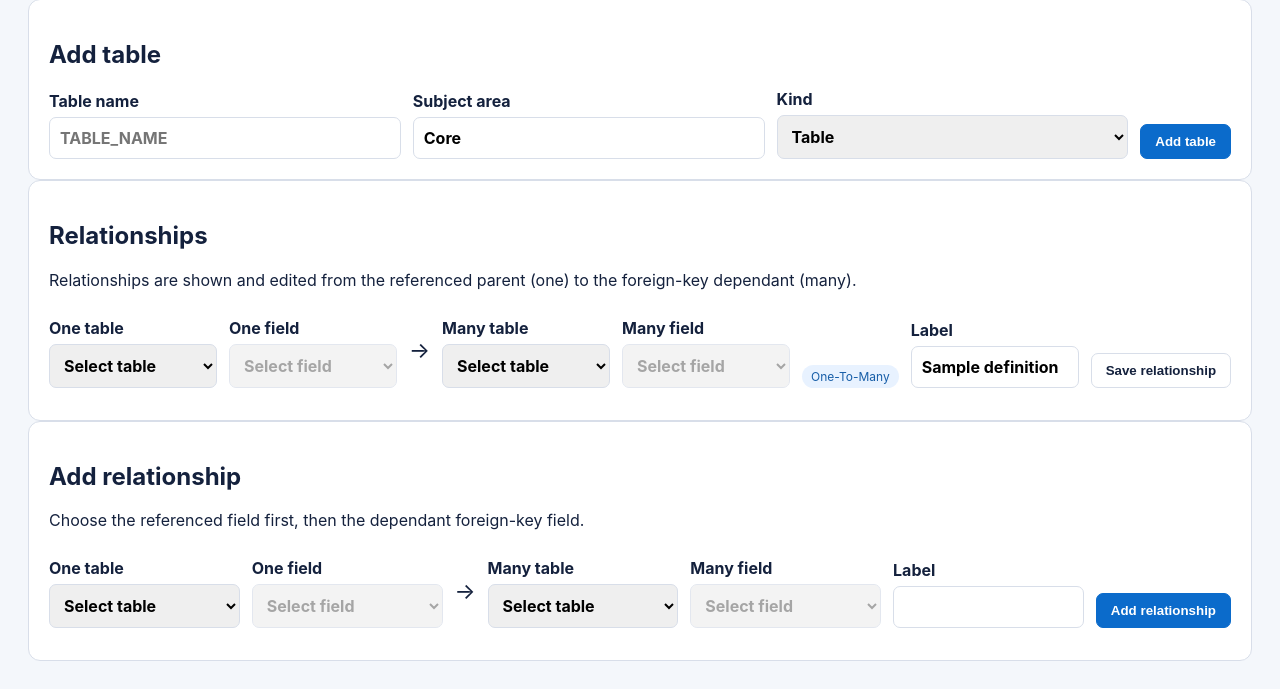
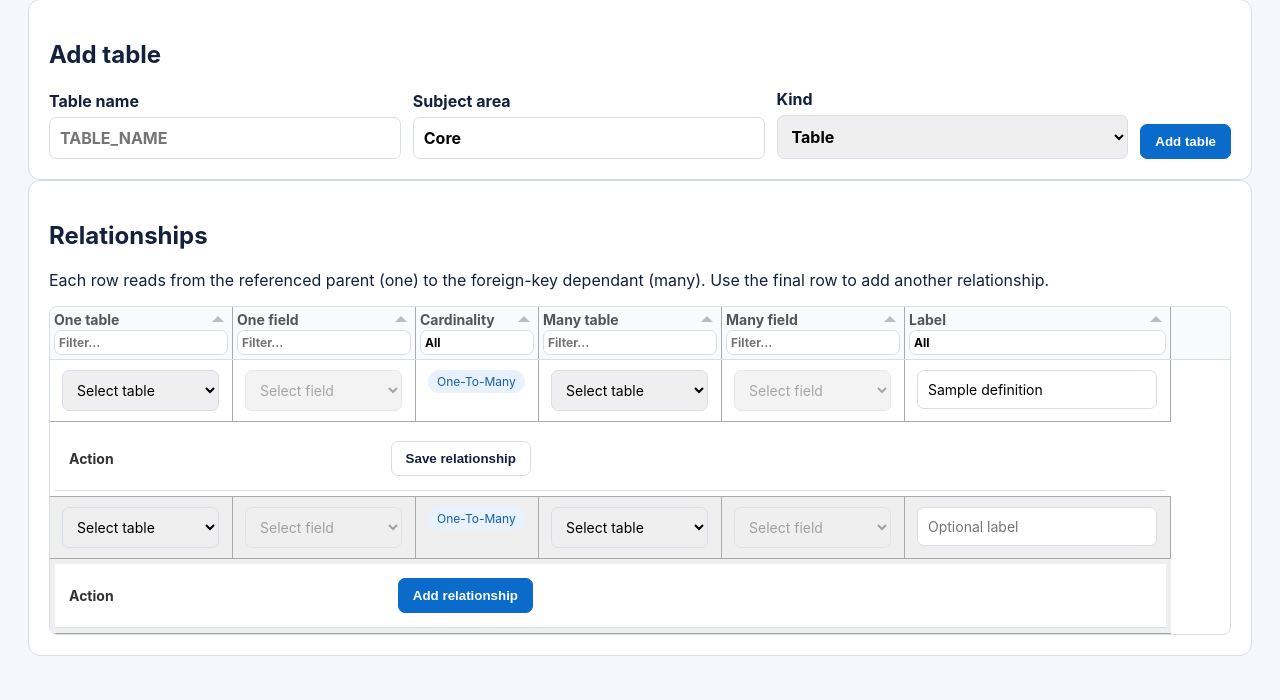
Before and after one commit to zageabb/system-knowledge-designer, a Flask app: page /projects/1/catalogue in a window 1280 px wide. Shown: the part 573-1273 px from the top of the page. Before the commit the page ends 1234 px from the top, so only its background shows below. Run offline with Flask 3, Linux system fonts and the light colour scheme; a user stored in the database is signed in; tables that the repository leaves empty hold one stand-in row (values such as "Sample post"); some libraries are stand-ins or nearby versions.

Commit message:
Show relationships in editable grid

```diff
--- a/templates/catalogue.html
+++ b/templates/catalogue.html
@@ -5,8 +5,8 @@
 {%- endmacro %}
 {% set field_types=['integer','decimal','string','boolean','date','datetime','text','uuid','json','binary'] %}
 {% macro type_select(current, form_id='', disabled=false) -%}<select name="data_type" aria-label="Data type" required{% if form_id %} form="{{form_id}}"{% endif %}{% if disabled %} disabled{% endif %}>{% if current not in field_types %}<option selected>{{current}}</option>{% endif %}{% for field_type in field_types %}<option value="{{field_type}}" {% if field_type==current %}selected{% endif %}>{{field_type}}</option>{% endfor %}</select>{%- endmacro %}
-{% macro table_select(name, current, side) -%}<select name="{{name}}" data-relationship-table="{{side}}" required><option value="">Select table</option>{% for candidate in tables %}<option value="{{candidate.name}}" {% if candidate.name==current %}selected{% endif %}>{{candidate.name}}</option>{% endfor %}</select>{%- endmacro %}
-{% macro field_select(name, current, selected_table, side) -%}<select name="{{name}}" data-relationship-field="{{side}}" required><option value="">Select field</option>{% for candidate in tables %}{% for field in candidate.columns|sort(attribute='position') %}<option value="{{field.name}}" data-table="{{candidate.name}}" {% if candidate.name==selected_table and field.name==current %}selected{% endif %}>{{field.name}}</option>{% endfor %}{% endfor %}</select>{%- endmacro %}
+{% macro table_select(name, current, side, form_id, key) -%}<select form="{{form_id}}" name="{{name}}" data-relationship-table="{{side}}" data-relationship-key="{{key}}" required><option value="">Select table</option>{% for candidate in tables %}<option value="{{candidate.name}}" {% if candidate.name==current %}selected{% endif %}>{{candidate.name}}</option>{% endfor %}</select>{%- endmacro %}
+{% macro field_select(name, current, selected_table, side, form_id, key) -%}<select form="{{form_id}}" name="{{name}}" data-relationship-field="{{side}}" data-relationship-key="{{key}}" required><option value="">Select field</option>{% for candidate in tables %}{% for field in candidate.columns|sort(attribute='position') %}<option value="{{field.name}}" data-table="{{candidate.name}}" {% if candidate.name==selected_table and field.name==current %}selected{% endif %}>{{field.name}}</option>{% endfor %}{% endfor %}</select>{%- endmacro %}
 {% block content %}
 <div class="page-head"><div><a href="{{url_for('workbench',project_id=project.id)}}">← Workbench</a><h1>{{project.name}} catalogue</h1><p>{% if revision %}Structured objects from revision {{revision.revision_number}} ({{revision.status}}). Catalogue saves create a new draft revision and regenerate the ER source and diagram.{% else %}No structured revision exists yet.{% endif %}</p></div></div>
 {% if revision and not editable %}<section class="card"><p>This historical revision is read-only. <a href="{{url_for('catalogue',project_id=project.id)}}">Open the latest catalogue to edit</a>.</p></section>{% endif %}
@@ -22,8 +22,11 @@
 
 {% if editable %}<section class="card"><h2>Add table</h2><form method="post" class="catalogue-inline">{{revision_fields('add_table')}}<label>Table name<input name="name" required placeholder="TABLE_NAME"></label><label>Subject area<input name="subject_area" value="Core" required></label><label>Kind<select name="kind"><option value="table">Table</option><option value="view">View</option></select></label><button class="primary">Add table</button></form></section>{% endif %}
 
-{% if relationships %}<section class="card"><h2>Relationships</h2><p>Relationships are shown and edited from the referenced parent (one) to the foreign-key dependant (many).</p>{% for rel in relationships %}{% if editable %}<form method="post" class="catalogue-inline relationship-form">{{revision_fields('update_relationship')}}<input type="hidden" name="original_one_table" value="{{rel.target_table}}"><input type="hidden" name="original_one_column" value="{{rel.target_column}}"><input type="hidden" name="original_many_table" value="{{rel.source_table}}"><input type="hidden" name="original_many_column" value="{{rel.source_column}}"><label>One table{{table_select('one_table',rel.target_table,'one')}}</label><label>One field{{field_select('one_column',rel.target_column,rel.target_table,'one')}}</label><span class="relationship-arrow">→</span><label>Many table{{table_select('many_table',rel.source_table,'many')}}</label><label>Many field{{field_select('many_column',rel.source_column,rel.source_table,'many')}}</label><span class="status">one-to-many</span><label>Label<input name="label" value="{{rel.label}}"></label><button>Save relationship</button></form>{% else %}<p><code>{{rel.target_table}}.{{rel.target_column}}</code> → <code>{{rel.source_table}}.{{rel.source_column}}</code> · one-to-many{% if rel.label %} · {{rel.label}}{% endif %}</p>{% endif %}{% endfor %}</section>{% endif %}
-
-{% if editable %}<section class="card"><h2>Add relationship</h2><p>Choose the referenced field first, then the dependant foreign-key field.</p><form method="post" class="catalogue-inline relationship-form">{{revision_fields('add_relationship')}}<label>One table{{table_select('one_table','','one')}}</label><label>One field{{field_select('one_column','','','one')}}</label><span class="relationship-arrow">→</span><label>Many table{{table_select('many_table','','many')}}</label><label>Many field{{field_select('many_column','','','many')}}</label><label>Label<input name="label"></label><button class="primary">Add relationship</button></form></section>{% endif %}
+{% if relationships or editable %}<section class="card catalogue-object"><h2>Relationships</h2><p>Each row reads from the referenced parent (one) to the foreign-key dependant (many). Use the final row to add another relationship.</p>
+{% if editable %}{% for rel in relationships %}<form method="post" id="relationship-{{rel.id}}">{{revision_fields('update_relationship')}}<input type="hidden" name="original_one_table" value="{{rel.target_table}}"><input type="hidden" name="original_one_column" value="{{rel.target_column}}"><input type="hidden" name="original_many_table" value="{{rel.source_table}}"><input type="hidden" name="original_many_column" value="{{rel.source_column}}"></form>{% endfor %}<form method="post" id="relationship-new">{{revision_fields('add_relationship')}}</form>{% endif %}
+<table><thead><tr><th>One table</th><th>One field</th><th>Cardinality</th><th>Many table</th><th>Many field</th><th>Label</th>{% if editable %}<th>Action</th>{% endif %}</tr></thead><tbody>
+{% for rel in relationships %}{% set relationship_form='relationship-' ~ rel.id %}<tr><td>{% if editable %}{{table_select('one_table',rel.target_table,'one',relationship_form,relationship_form)}}{% else %}{{rel.target_table}}{% endif %}</td><td>{% if editable %}{{field_select('one_column',rel.target_column,rel.target_table,'one',relationship_form,relationship_form)}}{% else %}{{rel.target_column}}{% endif %}</td><td><span class="status">one-to-many</span></td><td>{% if editable %}{{table_select('many_table',rel.source_table,'many',relationship_form,relationship_form)}}{% else %}{{rel.source_table}}{% endif %}</td><td>{% if editable %}{{field_select('many_column',rel.source_column,rel.source_table,'many',relationship_form,relationship_form)}}{% else %}{{rel.source_column}}{% endif %}</td><td>{% if editable %}<input form="{{relationship_form}}" name="label" value="{{rel.label}}">{% else %}{{rel.label or '—'}}{% endif %}</td>{% if editable %}<td><button form="{{relationship_form}}">Save relationship</button></td>{% endif %}</tr>{% endfor %}
+{% if editable %}<tr><td>{{table_select('one_table','','one','relationship-new','relationship-new')}}</td><td>{{field_select('one_column','','','one','relationship-new','relationship-new')}}</td><td><span class="status">one-to-many</span></td><td>{{table_select('many_table','','many','relationship-new','relationship-new')}}</td><td>{{field_select('many_column','','','many','relationship-new','relationship-new')}}</td><td><input form="relationship-new" name="label" placeholder="Optional label"></td><td><button form="relationship-new" class="primary">Add relationship</button></td></tr>{% endif %}
+</tbody></table></section>{% endif %}
 {% endblock %}
-{% block scripts %}<script>document.querySelectorAll('.relationship-form').forEach(form=>{['one','many'].forEach(side=>{const table=form.querySelector(`[data-relationship-table="${side}"]`);const field=form.querySelector(`[data-relationship-field="${side}"]`);if(!table||!field)return;const filter=()=>{const selected=table.value;let visibleSelection=false;Array.from(field.options).forEach(option=>{if(!option.dataset.table)return;option.hidden=option.dataset.table!==selected;if(option.selected&&!option.hidden)visibleSelection=true});if(!visibleSelection)field.value='';field.disabled=!selected};table.addEventListener('change',filter);filter()})});</script>{% endblock %}
+{% block scripts %}<script>function filterRelationshipFields(table){const key=table.dataset.relationshipKey;const side=table.dataset.relationshipTable;const field=document.querySelector(`[data-relationship-field="${side}"][data-relationship-key="${key}"]`);if(!field)return;const selected=table.value;let visibleSelection=false;Array.from(field.options).forEach(option=>{if(!option.dataset.table)return;option.hidden=option.dataset.table!==selected;if(option.selected&&!option.hidden)visibleSelection=true});if(!visibleSelection)field.value='';field.disabled=!selected}document.querySelectorAll('[data-relationship-table]').forEach(filterRelationshipFields);document.addEventListener('change',event=>{if(event.target.matches('[data-relationship-table]'))filterRelationshipFields(event.target)});</script>{% endblock %}
```
Also changed, not shown: docs/development/phase-2-catalogue-revisions-handover.md (+2 -0 lines), tests/test_app_workflow.py (+2 -0 lines).
